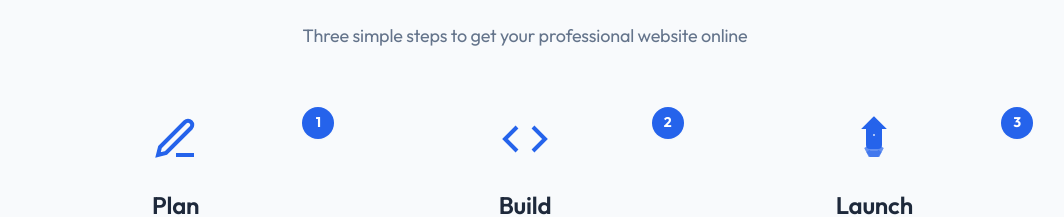
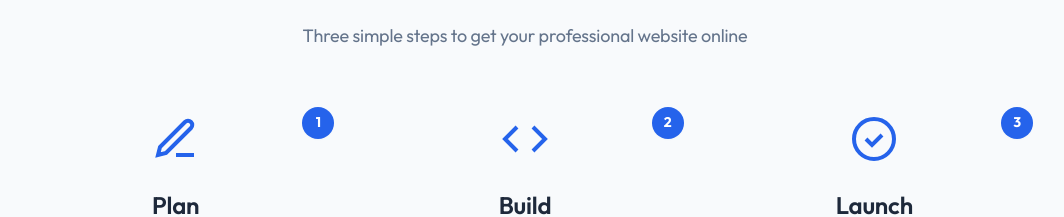
Before and after one commit to nambiararyan24/swiftsite-labs, a website built with Vite: page index.html in a window 1280 px wide. Shown: the part 2115-2332 px from the top of the page, without its empty margins (115-1179 px from the left). Built offline with nearby package versions, Linux system fonts and the light colour scheme.

Commit message:
Change Launch icon to checkmark for better relevance

```diff
--- a/index.html
+++ b/index.html
@@ -154,12 +154,9 @@
                 </div>
                 <div class="process-step">
                     <div class="process-icon">
-                        <svg viewBox="0 0 24 24" fill="currentColor" stroke="currentColor" stroke-width="1.5">
-                            <path d="M12 2L8 6h8l-4-4z" fill="currentColor"/>
-                            <rect x="9" y="6" width="6" height="10" rx="1" fill="currentColor"/>
-                            <circle cx="12" cy="10" r="1.5" fill="white" opacity="0.8"/>
-                            <path d="M8 16l2 4h4l2-4" fill="currentColor" opacity="0.7"/>
-                            <path d="M9 18l1.5 2h3L15 18" fill="currentColor" opacity="0.5"/>
+                        <svg viewBox="0 0 24 24" fill="none" stroke="currentColor" stroke-width="2">
+                            <circle cx="12" cy="12" r="10"/>
+                            <polyline points="8 12 11 15 16 10"/>
                         </svg>
                     </div>
                     <div class="process-number">3</div>
```
